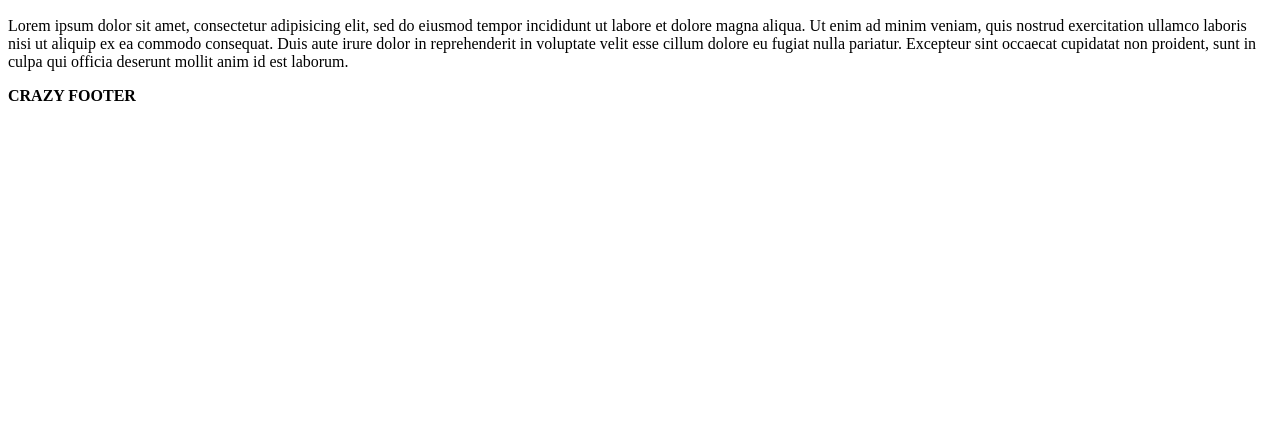
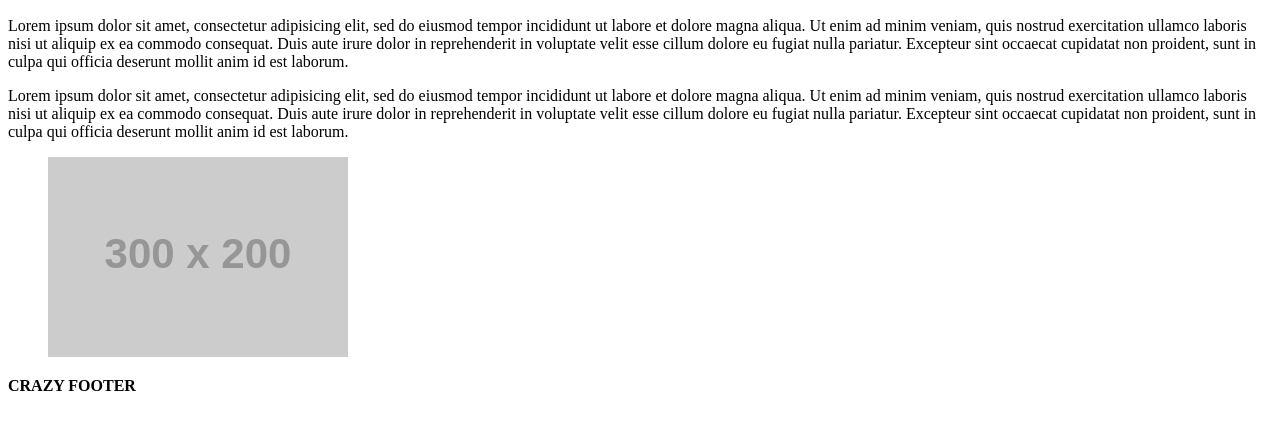
Before and after one commit to Kenzyoneill/hellogit, a plain HTML site: page index.html in a window 1280 px wide. Shown: the part 110-540 px from the top of the page. Drawn offline with Linux system fonts and the light colour scheme; placeholder pictures from the web are drawn by us.

Commit message:
added placeholder figure

```diff
--- a/index.html
+++ b/index.html
@@ -11,8 +11,11 @@
     <main>
       <h2>Lorem Ipsum</h2>
       <p>Lorem ipsum dolor sit amet, consectetur adipisicing elit, sed do eiusmod tempor incididunt ut labore et dolore magna aliqua. Ut enim ad minim veniam, quis nostrud exercitation ullamco laboris nisi ut aliquip ex ea commodo consequat. Duis aute irure dolor in reprehenderit in voluptate velit esse cillum dolore eu fugiat nulla pariatur. Excepteur sint occaecat cupidatat non proident, sunt in culpa qui officia deserunt mollit anim id est laborum.</p>
-
+      <p>Lorem ipsum dolor sit amet, consectetur adipisicing elit, sed do eiusmod tempor incididunt ut labore et dolore magna aliqua. Ut enim ad minim veniam, quis nostrud exercitation ullamco laboris nisi ut aliquip ex ea commodo consequat. Duis aute irure dolor in reprehenderit in voluptate velit esse cillum dolore eu fugiat nulla pariatur. Excepteur sint occaecat cupidatat non proident, sunt in culpa qui officia deserunt mollit anim id est laborum.</p>
     </main>
+    <figure>
+      <img src="http://placehold.it/300x200" alt="placeholder">
+    </figure>
     <footer>
       <strong>CRAZY FOOTER</strong>
     </footer>
```
